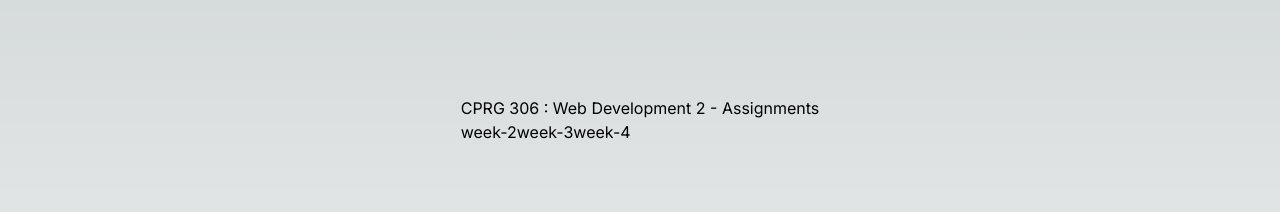
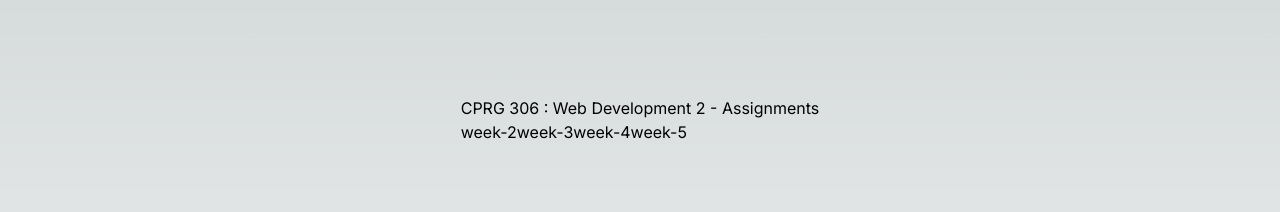
Before and after one commit to Arshpreetkaur30/cprg306-assignments, a Next.js app: page / in a window 1280 px wide. Shown: the top 212 px of the page. Built offline with nearby package versions, Linux system fonts and the light colour scheme.

Commit message:
Update page.js

```diff
--- a/app/page.js
+++ b/app/page.js
@@ -9,6 +9,7 @@ export default function Home() {
         <Link href="/week-2" >week-2</Link>
         <Link href="/week-3" >week-3</Link>
         <Link href="/week-4" >week-4</Link>
+        <Link href="/week-5" >week-5</Link>
       </div>
     </main>
   );
```
